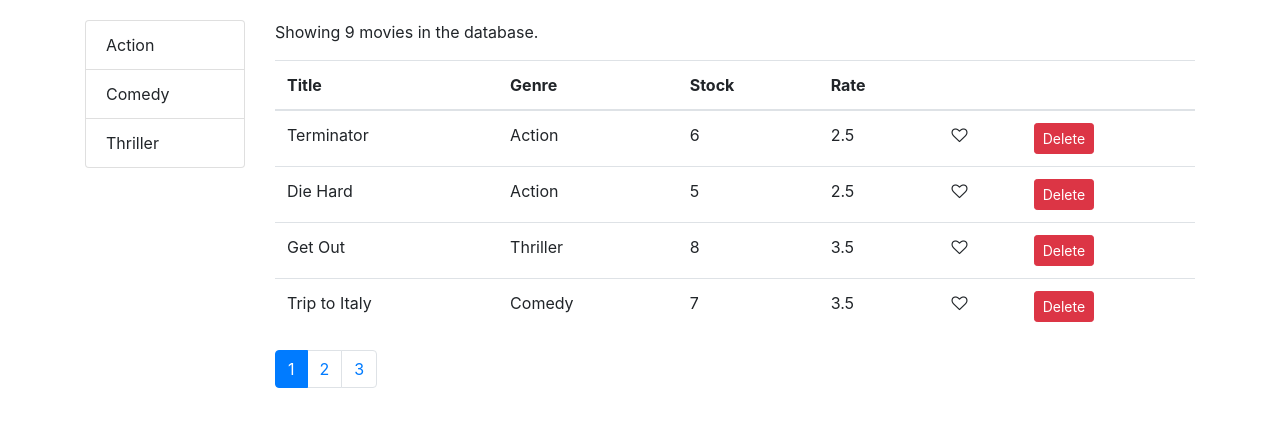
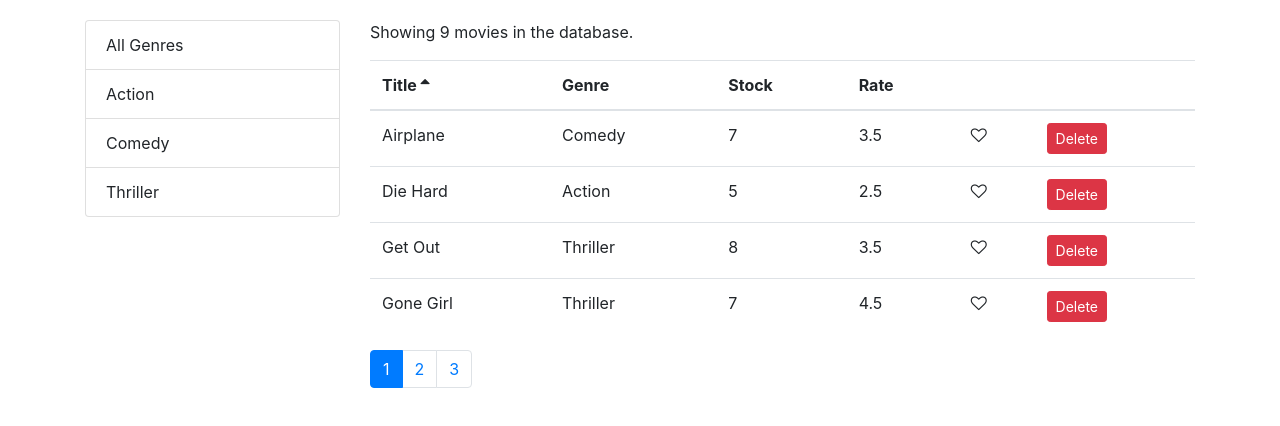
Before and after one commit to milehighcoder/react-video-database, a React (Create React App) app: page / in a window 1280 px wide. Shown: the top 426 px of the page. Built offline with nearby package versions, Linux system fonts and the light colour scheme.

Commit message:
sorting and refactoring code

```diff
--- a/src/components/common/like.jsx
+++ b/src/components/common/like.jsx
@@ -1,4 +1,4 @@
-import React, { Component } from "react";
+import React from "react";
 
 const Like = (props) => {
   let classes = "fa  fa-heart";
--- a/src/components/common/listGroup.jsx
+++ b/src/components/common/listGroup.jsx
@@ -1,14 +1,12 @@
 import React, { Component } from "react";
 
-const ListGroup = (props) => {
-  const {
-    items,
-    textProperty,
-    valueProperty,
-    selectedItem,
-    onItemSelect,
-  } = props;
-
+const ListGroup = ({
+  items,
+  textProperty,
+  valueProperty,
+  selectedItem,
+  onItemSelect,
+}) => {
   return (
     <ul className="list-group">
       {items.map((item) => (
--- a/src/components/common/pagination.jsx
+++ b/src/components/common/pagination.jsx
@@ -2,8 +2,7 @@ import React from "react";
 import PropTypes from "prop-types";
 import _ from "lodash";
 
-const Pagination = (props) => {
-  const { itemsCount, pageSize, currentPage, onPageChange } = props;
+const Pagination = ({ itemsCount, pageSize, currentPage, onPageChange }) => {
   console.log(currentPage);
 
   const pagesCount = Math.ceil(itemsCount / pageSize);
@@ -15,7 +14,8 @@ const Pagination = (props) => {
       <ul className="pagination">
         {pages.map((page) => (
           <li
-            key={page} style={{ cursor: "pointer" }}
+            key={page}
+            style={{ cursor: "pointer" }}
             className={page === currentPage ? "page-item active" : "page-item"}
           >
             <a className="page-link" onClick={() => onPageChange(page)}>
--- /dev/null
+++ b/src/components/common/table.jsx
@@ -0,0 +1,14 @@
+import React from "react";
+import TableHeader from "./tableHeader";
+import TableBody from "./tableBody";
+
+const Table = ({ columns, sortColumn, onSort, data }) => {
+  return (
+    <table className="table">
+      <TableHeader columns={columns} sortColumn={sortColumn} onSort={onSort} />
+      <TableBody columns={columns} data={data} />
+    </table>
+  );
+};
+
+export default Table;
--- /dev/null
+++ b/src/components/common/tableBody.jsx
@@ -0,0 +1,34 @@
+import React, { Component } from "react";
+import _ from "lodash";
+
+class TableBody extends Component {
+  renderCell = (item, column) => {
+    if (column.content) return column.content(item);
+
+    return _.get(item, column.path);
+  };
+
+  createKey = (item, column) => {
+    return item._id + (column.path || column.key);
+  };
+
+  render() {
+    const { data, columns } = this.props;
+
+    return (
+      <tbody>
+        {data.map((item) => (
+          <tr key={item._id}>
+            {columns.map((column) => (
+              <td key={this.createKey(item, column)}>
+                {this.renderCell(item, column)}
+              </td>
+            ))}
+          </tr>
+        ))}
+      </tbody>
+    );
+  }
+}
+
+export default TableBody;
--- /dev/null
+++ b/src/components/common/tableHeader.jsx
@@ -0,0 +1,42 @@
+import React, { Component } from "react";
+
+class TableHeader extends Component {
+  raiseSort = (path) => {
+    const sortColumn = { ...this.props.sortColumn };
+    if (sortColumn.path === path)
+      sortColumn.order = sortColumn.order === "asc" ? "desc" : "asc";
+    else {
+      sortColumn.path = path;
+      sortColumn.order = "asc";
+    }
+    this.props.onSort(sortColumn);
+  };
+
+  renderSortIcon = (column) => {
+    const { sortColumn } = this.props;
+
+    if (column.path !== sortColumn.path) return null;
+    if (sortColumn.order === "asc") return <i className="fa fa-sort-asc"></i>;
+    return <i className="fa fa-sort-desc"></i>;
+  };
+
+  render() {
+    return (
+      <thead>
+        <tr>
+          {this.props.columns.map((column) => (
+            <th
+              key={column.path || column.key}
+              onClick={() => this.raiseSort(column.path)}
+              className='clickable'
+            >
+              {column.label} {this.renderSortIcon(column)}
+            </th>
+          ))}
+        </tr>
+      </thead>
+    );
+  }
+}
+
+export default TableHeader;
--- a/src/components/movies.jsx
+++ b/src/components/movies.jsx
@@ -1,10 +1,11 @@
 import React, { Component } from "react";
-import Like from "./common/like";
+import MoviesTable from "./moviesTable";
 import ListGroup from "./common/listGroup";
 import Pagination from "./common/pagination";
 import { getMovies } from "../services/fakeMovieService";
 import { getGenres } from "../services/fakeGenreService";
 import { paginate } from "../utils/paginate";
+import _, { filter } from "lodash";
 
 class Movies extends Component {
   state = {
@@ -12,10 +13,12 @@ class Movies extends Component {
     genres: [],
     currentPage: 1,
     pageSize: 4,
+    sortColumn: { path: "title", order: "asc" },
   };
 
   componentDidMount() {
-    this.setState({ movies: getMovies(), genres: getGenres() });
+    const genres = [{ _id: "", name: "All Genres" }, ...getGenres()];
+    this.setState({ movies: getMovies(), genres });
   }
 
   handleDelete = (movie) => {
@@ -36,20 +39,45 @@ class Movies extends Component {
   };
 
   handleGenreSelect = (genre) => {
-    this.setState({ selectedGenre: genre });
+    this.setState({ selectedGenre: genre, currentPage: 1 });
+  };
+
+  handleSort = (sortColumn) => {
+    this.setState({ sortColumn });
+  };
+
+  getPageData = () => {
+    const {
+      pageSize,
+      currentPage,
+      sortColumn,
+      selectedGenre,
+      movies: allMovies,
+    } = this.state;
+
+    const filtered =
+      selectedGenre && selectedGenre._id
+        ? allMovies.filter((m) => m.genre._id === selectedGenre._id)
+        : allMovies;
+
+    const sorted = _.orderBy(filtered, [sortColumn.path], [sortColumn.order]);
+
+    const movies = paginate(sorted, currentPage, pageSize);
+
+    return { totalCount: filtered.length, data: movies };
   };
 
   render() {
     const { length: count } = this.state.movies;
-    const { pageSize, currentPage, movies: allMovies } = this.state;
+    const { pageSize, currentPage, sortColumn } = this.state;
 
     if (count === 0) return <p>There are no movies in the database</p>;
 
-    const movies = paginate(allMovies, currentPage, pageSize);
+    const { totalCount, data } = this.getPageData();
 
     return (
       <div className="row">
-        <div className="col-2">
+        <div className="col-3">
           <ListGroup
             items={this.state.genres}
             selectedItem={this.state.selectedGenre}
@@ -57,51 +85,20 @@ class Movies extends Component {
           />
         </div>
         <div className="col">
-          <p>Showing {count} movies in the database.</p>
-          <table className="table">
-            <thead>
-              <tr>
-                <th>Title</th>
-                <th>Genre</th>
-                <th>Stock</th>
-                <th>Rate</th>
-                <th></th>
-                <th></th>
-              </tr>
-            </thead>
-            <tbody>
-              {movies.map((movie) => (
-                <tr key={movie._id}>
-                  <td>{movie.title}</td>
-                  <td>{movie.genre.name}</td>
-                  <td>{movie.numberInStock}</td>
-                  <td>{movie.dailyRentalRate}</td>
-                  <td>
-                    <Like
-                      liked={movie.liked}
-                      onClick={() => this.handleLike(movie)}
+          <p>Showing {totalCount} movies in the database.</p>
+          <MoviesTable
+            movies={data}
+            sortColumn={sortColumn}
+            onLike={this.handleLike}
+            onDelete={this.handleDelete}
+            onSort={this.handleSort}
           />
-                  </td>
-                  <td>
-                    <button
-                      onClick={() => this.handleDelete(movie)}
-                      className="btn btn-danger btn-sm"
-                    >
-                      Delete
-                    </button>
-                  </td>
-                </tr>
-              ))}
-            </tbody>
-          </table>
-          <div>
           <Pagination
-              itemsCount={count}
+            itemsCount={totalCount}
             pageSize={pageSize}
             currentPage={currentPage}
             onPageChange={this.handlePageChange}
           />
-          </div>
         </div>
       </div>
     );
--- /dev/null
+++ b/src/components/moviesTable.jsx
@@ -0,0 +1,44 @@
+import React, { Component } from "react";
+import Table from "./common/table";
+import Like from "./common/like";
+
+class MoviesTable extends Component {
+  columns = [
+    { path: "title", label: "Title" },
+    { path: "genre.name", label: "Genre" },
+    { path: "numberInStock", label: "Stock" },
+    { path: "dailyRentalRate", label: "Rate" },
+    {
+      key: "like",
+      content: (movie) => (
+        <Like liked={movie.liked} onClick={() => this.props.onLike(movie)} />
+      ),
+    },
+    {
+      key: "delete",
+      content: (movie) => (
+        <button
+          onClick={() => this.props.onDelete(movie)}
+          className="btn btn-danger btn-sm"
+        >
+          Delete
+        </button>
+      ),
+    },
+  ];
+
+  render() {
+    const { movies, onSort, sortColumn } = this.props;
+
+    return (
+      <Table
+        columns={this.columns}
+        data={movies}
+        sortColumn={sortColumn}
+        onSort={onSort}
+      />
+    );
+  }
+}
+
+export default MoviesTable;
--- a/src/index.css
+++ b/src/index.css
@@ -12,3 +12,7 @@ code {
   font-family: source-code-pro, Menlo, Monaco, Consolas, "Courier New",
     monospace;
 }
+
+.clickable {
+  cursor: pointer;
+}
```
Lines whose indentation alone changed are shown as unchanged.
